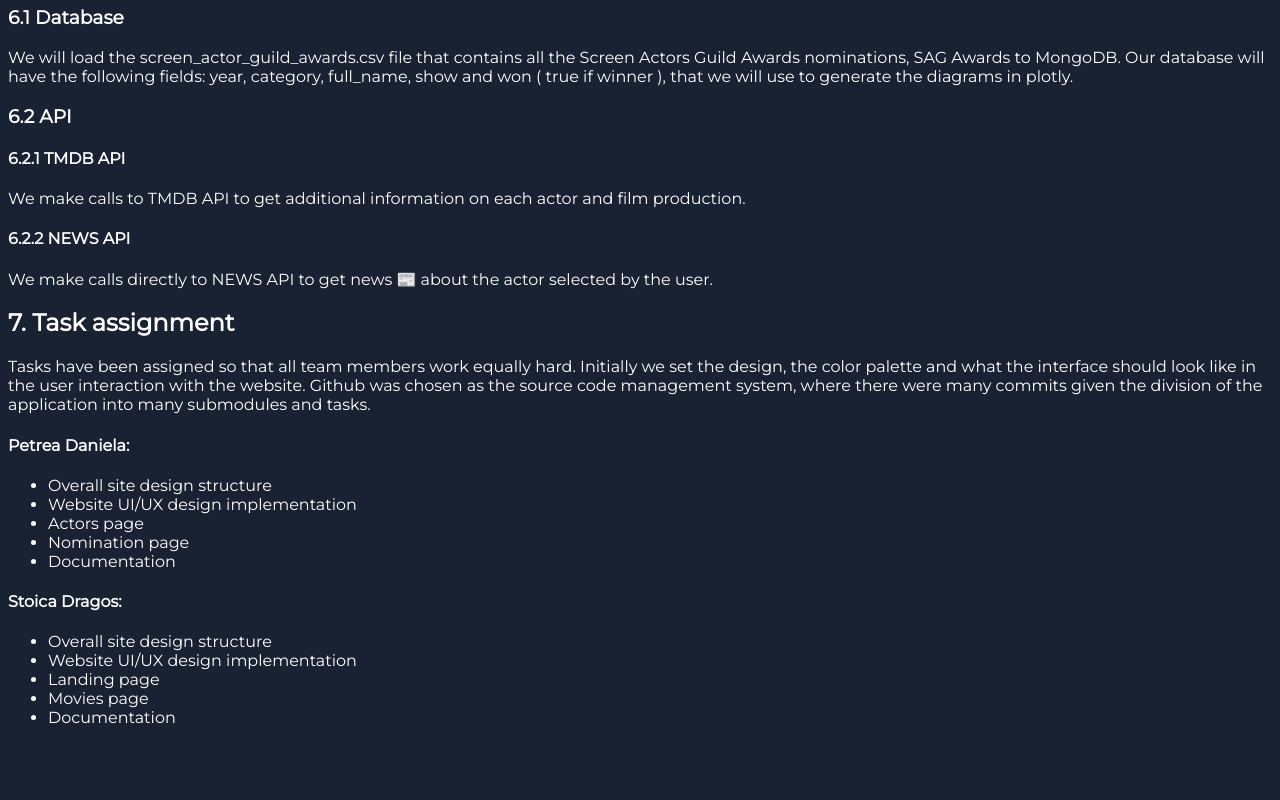
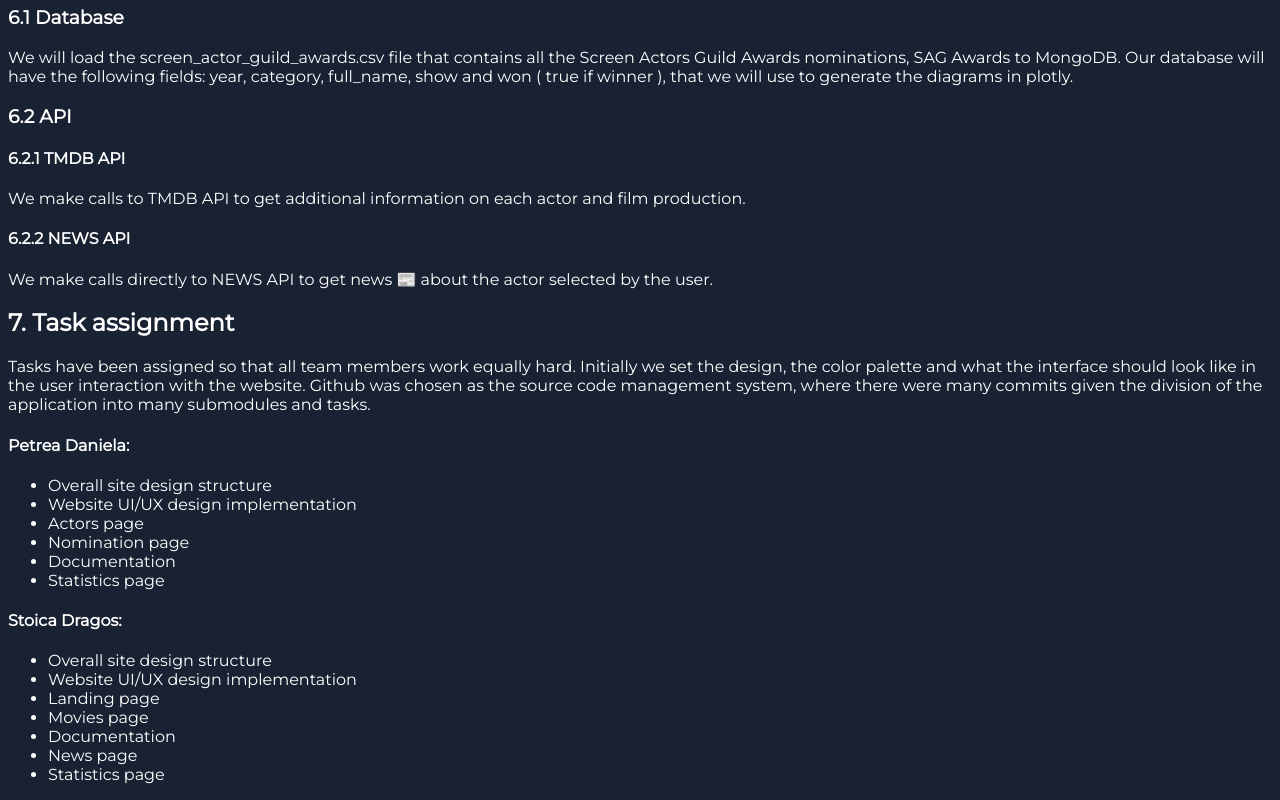
Before and after one commit to StoicaDragos2001/TWProject, a website: page views/report-page/report.html in a window 1280 px wide. Shown: the part 4223-5023 px from the top of the page. Before the commit the page ends 4966 px from the top, so only its background shows below. Drawn offline with Linux system fonts and the light colour scheme.

Commit message:
Add files via upload

```diff
--- a/views/report-page/report.html
+++ b/views/report-page/report.html
@@ -491,6 +491,7 @@
         <li>Actors page</li>
         <li>Nomination page</li>
         <li>Documentation</li>
+        <li>Statistics page</li>
       </ul>
       <h4>Stoica Dragos:</h4>
       <ul>
@@ -499,6 +500,8 @@
         <li>Landing page</li>
         <li>Movies page</li>
         <li>Documentation</li>
+        <li>News page</li>
+        <li>Statistics page</li>
       </ul>
     </section>
   </body>
```
